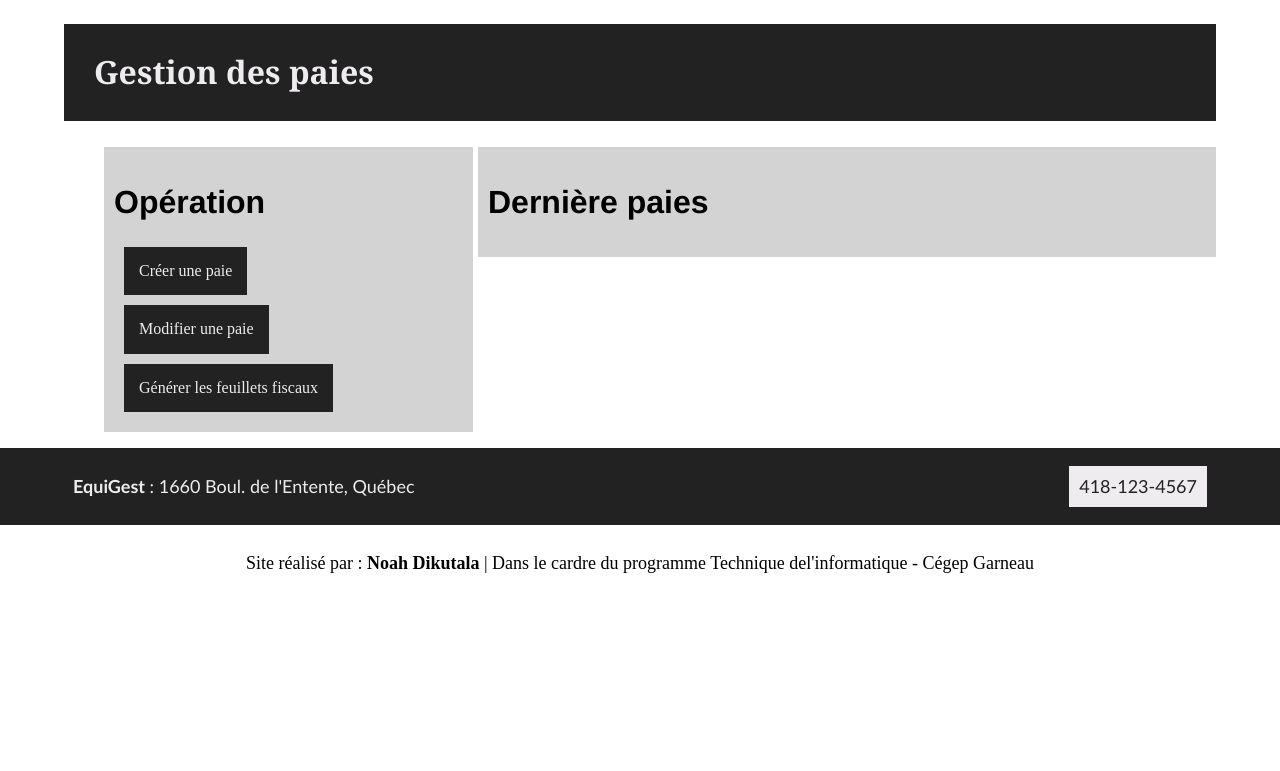
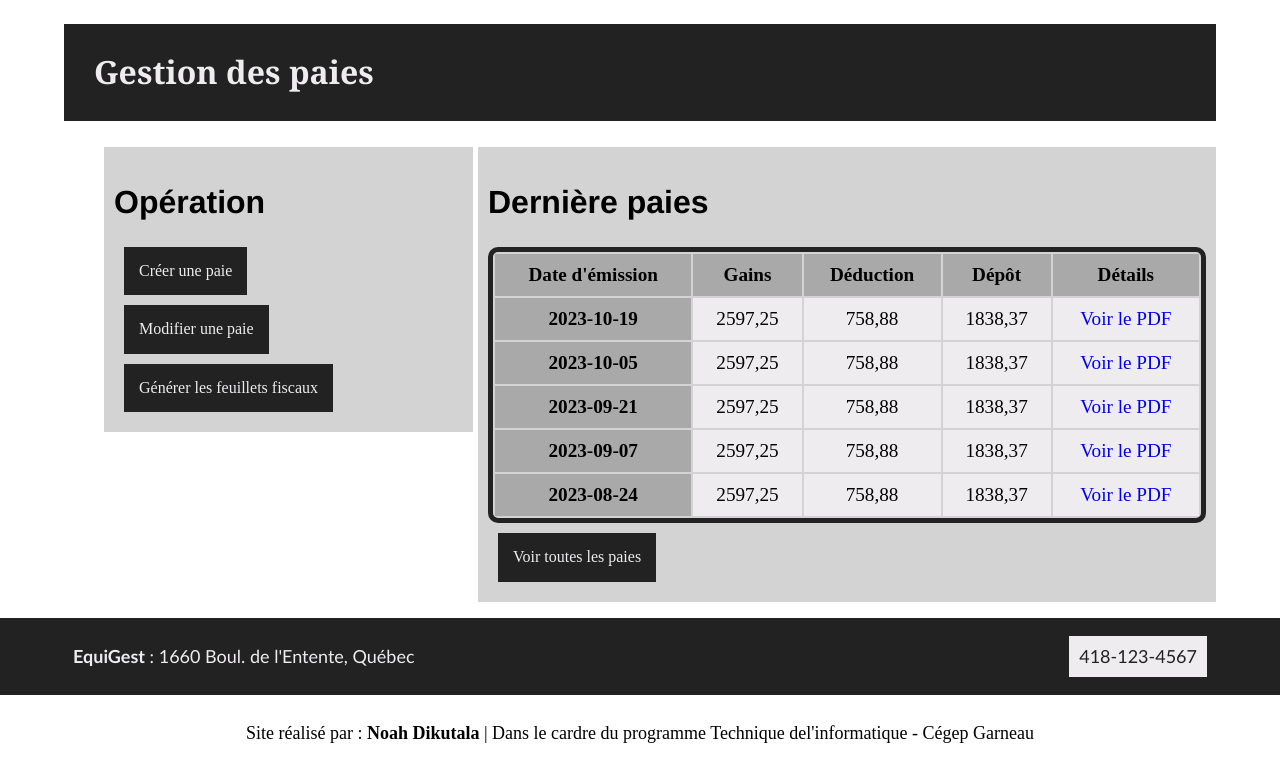
Before and after one commit to Erlking-dev/TP3-DIKUTALA-Noah, a plain HTML site: page fiche.html in a window 1280 px wide. Shown: the part 747-1518 px from the top of the page. Before the commit the page ends 1349 px from the top, so only its background shows below. Drawn offline with Linux system fonts and the light colour scheme.

Commit message:
stage 7-5

```diff
--- a/css/style.css
+++ b/css/style.css
@@ -59,7 +59,7 @@ a:link {
 	align-items: center;
 
 	p {
-		font-size:smaller;
+		font-size: smaller;
 	}
 }
 
@@ -129,6 +129,7 @@ header {
 .grid-4col {
 	display: grid;
 	grid-template-columns: 1fr 1fr 1fr 1fr;
+	grid-template-rows: 1fr 1fr 1fr;
 	gap: 5px;
 }
 
@@ -146,16 +147,19 @@ header {
 .grid6 {
 	grid-column: 3 / span 2;
 	grid-row: 1 / span 2;
+	width: 100%;
 }
 
 .grid3 {
 	grid-row: 3;
 	grid-column: 3;
+	width: 100%;
 }
 
 .grid4 {
 	grid-row: 3;
 	grid-column: 4;
+	width: 100%;
 }
 
 .fieldset {
@@ -165,6 +169,28 @@ header {
 
 .gridimg {
 	list-style-type: none;
+}
+
+.table {
+	border: #222222;
+	border-radius: 10px;
+	border-style: solid;
+	border-width: 5px;
+	width: 100%;
+	font-size: larger;
+	text-align: center;
+
+	th {
+		background-color: darkgray;
+		padding: 10px;
+		margin: 10px;
+	}
+
+	td {
+		background-color: #EEECEF;
+		padding: 10px;
+		margin: 10px;
+	}
 }
 
 /* Formulaires
@@ -199,7 +225,7 @@ fieldset section {
 	h2 {
 		font-weight: 700;
 		font-size: xx-large;
-		font-family:'Franklin Gothic Medium', 'Arial Narrow', Arial, sans-serif
+		font-family: 'Franklin Gothic Medium', 'Arial Narrow', Arial, sans-serif
 	}
 
 	section {
--- a/fiche.html
+++ b/fiche.html
@@ -95,6 +95,59 @@
                 <li>
                     <section class="g-box">
                         <h2>Dernière paies</h2>
+
+                        <table class="table">
+                            <thead>
+                                <tr>
+                                    <th>Date d'émission</th>
+                                    <th>Gains</th>
+                                    <th>Déduction</th>
+                                    <th>Dépôt</th>
+                                    <th>Détails</th>
+                                </tr>
+                            </thead>
+                            <tbody>
+                                <tr>
+                                    <th><time datetime="2023-10-19">2023-10-19</time></th>
+                                    <td>2597,25</td>
+                                    <td>758,88</td>
+                                    <td>1838,37</td>
+                                    <td><a href="#">Voir le PDF</a></td>
+                                </tr>
+                                <tr>
+                                    <th><time datetime="2023-10-05">2023-10-05</time></th>
+                                    <td>2597,25</td>
+                                    <td>758,88</td>
+                                    <td>1838,37</td>
+                                    <td><a href="#">Voir le PDF</a></td>
+                                </tr>
+                                <tr>
+                                    <th><time datetime="2023-09-21">2023-09-21</time></th>
+                                    <td>2597,25</td>
+                                    <td>758,88</td>
+                                    <td>1838,37</td>
+                                    <td><a href="#">Voir le PDF</a></td>
+                                </tr>
+                                <tr>
+                                    <th><time datetime="2023-09-07">2023-09-07</time></th>
+                                    <td>2597,25</td>
+                                    <td>758,88</td>
+                                    <td>1838,37</td>
+                                    <td><a href="#">Voir le PDF</a></td>
+                                </tr>
+                                <tr>
+                                    <th><time datetime="2023-08-24">2023-08-24</time></th>
+                                    <td>2597,25</td>
+                                    <td>758,88</td>
+                                    <td>1838,37</td>
+                                    <td><a href="#">Voir le PDF</a></td>
+                                </tr>
+                            </tbody>
+                        </table>
+
+                        <div class="bouton">
+                            <a href="#"> Voir toutes les paies </a>
+                        </div>
                     </section>
                 </li>
             </ul>
```
Also changed, not shown: cree-employee.html (added, +55 -0 lines). Lines whose indentation alone changed are shown as unchanged.
